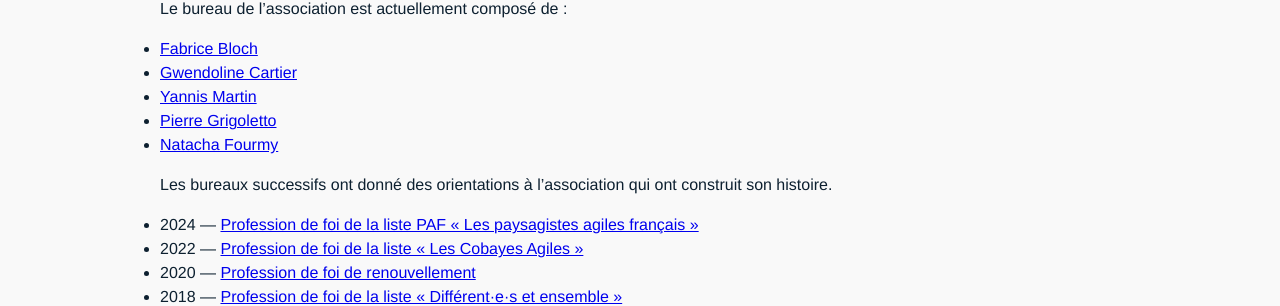
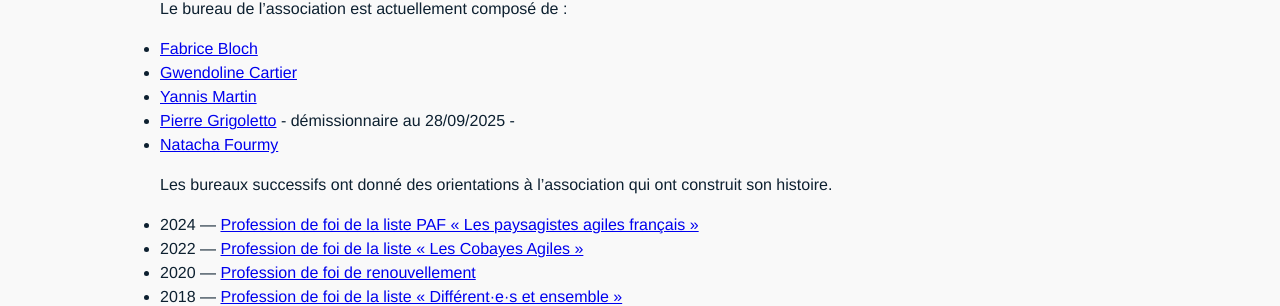
Before and after one commit to AgileFrance/AgileFrance.github.io, a Jekyll site: the page built from _pages/association.md, in a window 1280 px wide. Shown: the part 831-1137 px from the top of the page. Built offline with Jekyll 4.4.1, drawn with Linux system fonts in a browser that asks for light colours; comment, search, counter and statistics services are not loaded.

Commit message:
Ajout de la démission d'un membre du bureau

```diff
--- a/_pages/association.md
+++ b/_pages/association.md
@@ -24,7 +24,7 @@ Le bureau de l’association est actuellement composé de :
 - [Fabrice Bloch](https://fr.linkedin.com/in/fabrice-bloch-4b9b5194)
 - [Gwendoline Cartier](https://www.linkedin.com/in/gwendoline-c-25b93229/)
 - [Yannis Martin](https://www.linkedin.com/in/yannismartin/)
-- [Pierre Grigoletto](https://www.linkedin.com/in/pierre-grigoletto/)
+- [Pierre Grigoletto](https://www.linkedin.com/in/pierre-grigoletto/)  - démissionnaire au 28/09/2025 -
 - [Natacha Fourmy](https://www.linkedin.com/in/natacha-fourmy/)
 
 Les bureaux successifs ont donné des orientations à l’association qui ont construit son histoire.
```
